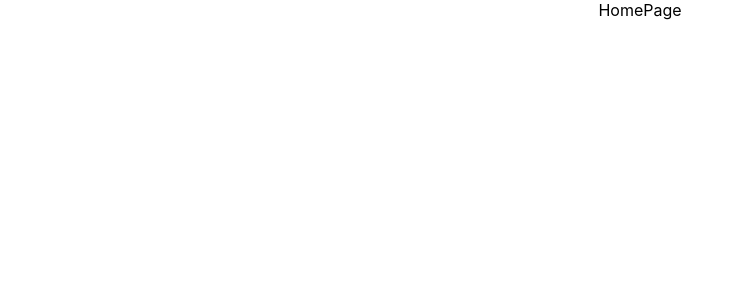
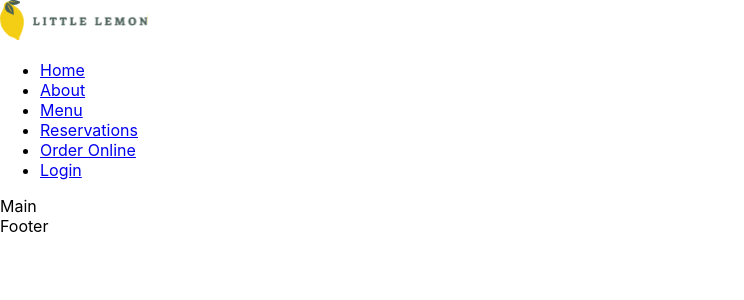
Before and after one commit to ZakyAbanoub/little-lemon-restaurant, a React (Create React App) app: page / in a window 1280 px wide. Shown: the top 300 px of the page, without its empty margins (0-744 px from the left). Built offline with nearby package versions, Linux system fonts and the light colour scheme.

Commit message:
add og metatag and add header

```diff
--- a/public/index.html
+++ b/public/index.html
@@ -25,6 +25,16 @@
       Learn how to configure a non-root public URL by running `npm run build`.
     -->
     <title>React App</title>
+    <meta
+      name="description"
+      content="Little Lemon is a delivery and reservation food website"
+    />
+    <meta name="og:title" content="Little Lemon" />
+    <meta
+      name="og:description"
+      content="Little Lemon is a delivery and reservation food website, you can order on website or reserve a table"
+    />
+    <meta name="og:image" content="%PUBLIC_URL%/logo.svg" />
   </head>
   <body>
     <noscript>You need to enable JavaScript to run this app.</noscript>
--- a/src/App.js
+++ b/src/App.js
@@ -1,11 +1,15 @@
 import "./App.css";
-import HomePage from "./pages/HomePage";
+import Header from "./components/Header";
+import Main from "./components/Main";
+import Footer from "./components/Footer";
 
 function App() {
   return (
-    <div className="App">
-      <HomePage />
-    </div>
+    <>
+      <Header />
+      <Main />
+      <Footer />
+    </>
   );
 }
 
--- /dev/null
+++ b/src/components/Footer.jsx
@@ -0,0 +1,7 @@
+import React from "react";
+
+const Footer = () => {
+  return <footer>Footer</footer>;
+};
+
+export default Footer;
--- /dev/null
+++ b/src/components/Header.jsx
@@ -0,0 +1,18 @@
+import React from "react";
+import Nav from "./Nav";
+import Logo from "../assets/logo.svg";
+
+const Header = () => {
+  return (
+    <header>
+      <div className="">
+        <div className="img-container">
+          <img src={Logo} alt="little lemon logo" />
+        </div>
+        <Nav />
+      </div>
+    </header>
+  );
+};
+
+export default Header;
--- /dev/null
+++ b/src/components/Main.jsx
@@ -0,0 +1,7 @@
+import React from "react";
+
+const Main = () => {
+  return <main>Main</main>;
+};
+
+export default Main;
--- /dev/null
+++ b/src/components/Nav.jsx
@@ -0,0 +1,44 @@
+import React from "react";
+
+const LINKS = [
+  {
+    label: "Home",
+    link: "/home",
+  },
+  {
+    label: "About",
+    link: "/about",
+  },
+  {
+    label: "Menu",
+    link: "/menu",
+  },
+  {
+    label: "Reservations",
+    link: "/reservations",
+  },
+  {
+    label: "Order Online",
+    link: "/order-online",
+  },
+  {
+    label: "Login",
+    link: "/login",
+  },
+];
+
+const Nav = () => {
+  return (
+    <nav>
+      <ul>
+        {LINKS.map((link) => (
+          <li>
+            <a href={link.link}>{link.label}</a>
+          </li>
+        ))}
+      </ul>
+    </nav>
+  );
+};
+
+export default Nav;
```
Also changed, not shown: public/logo.svg (added), src/assets/logo.svg (added).
